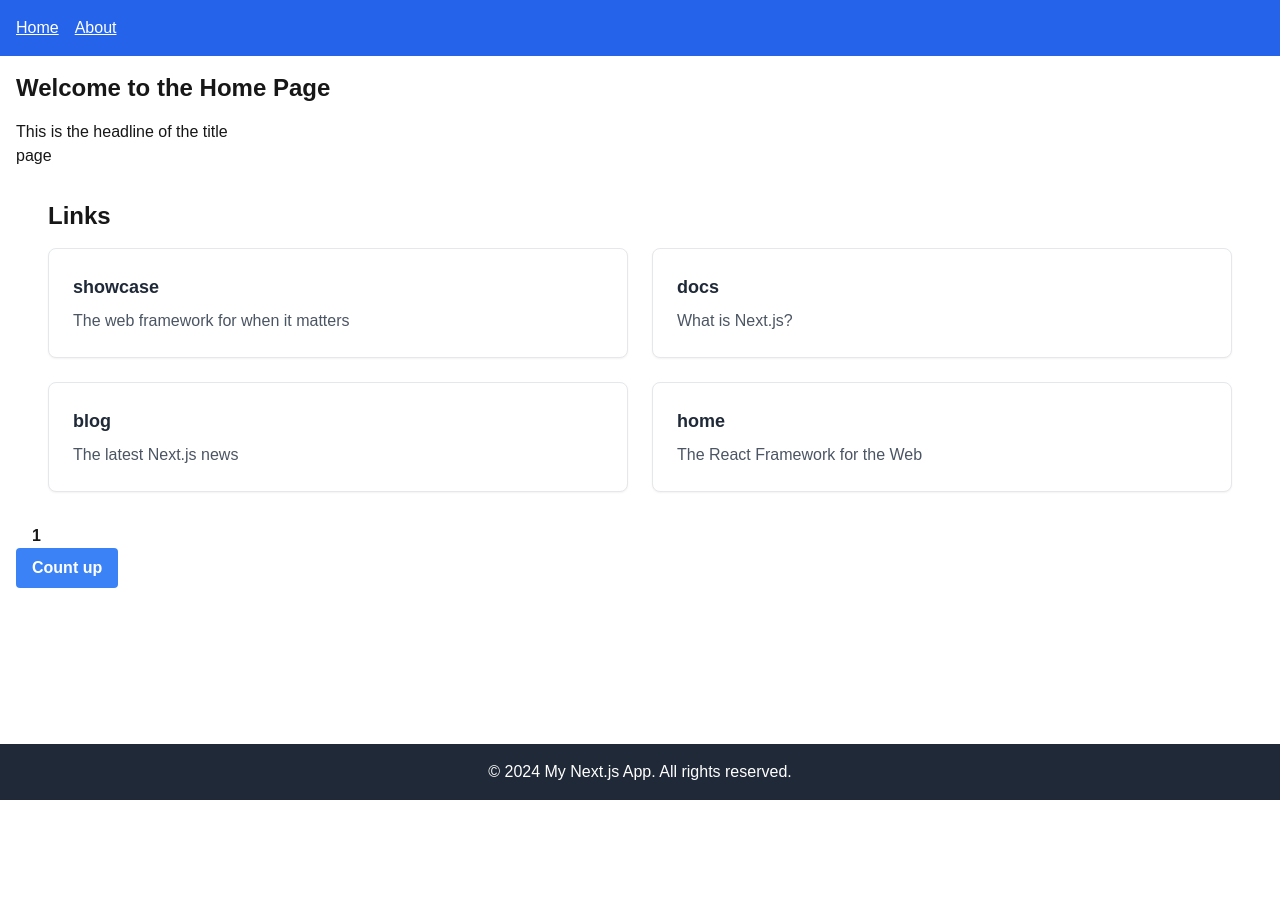
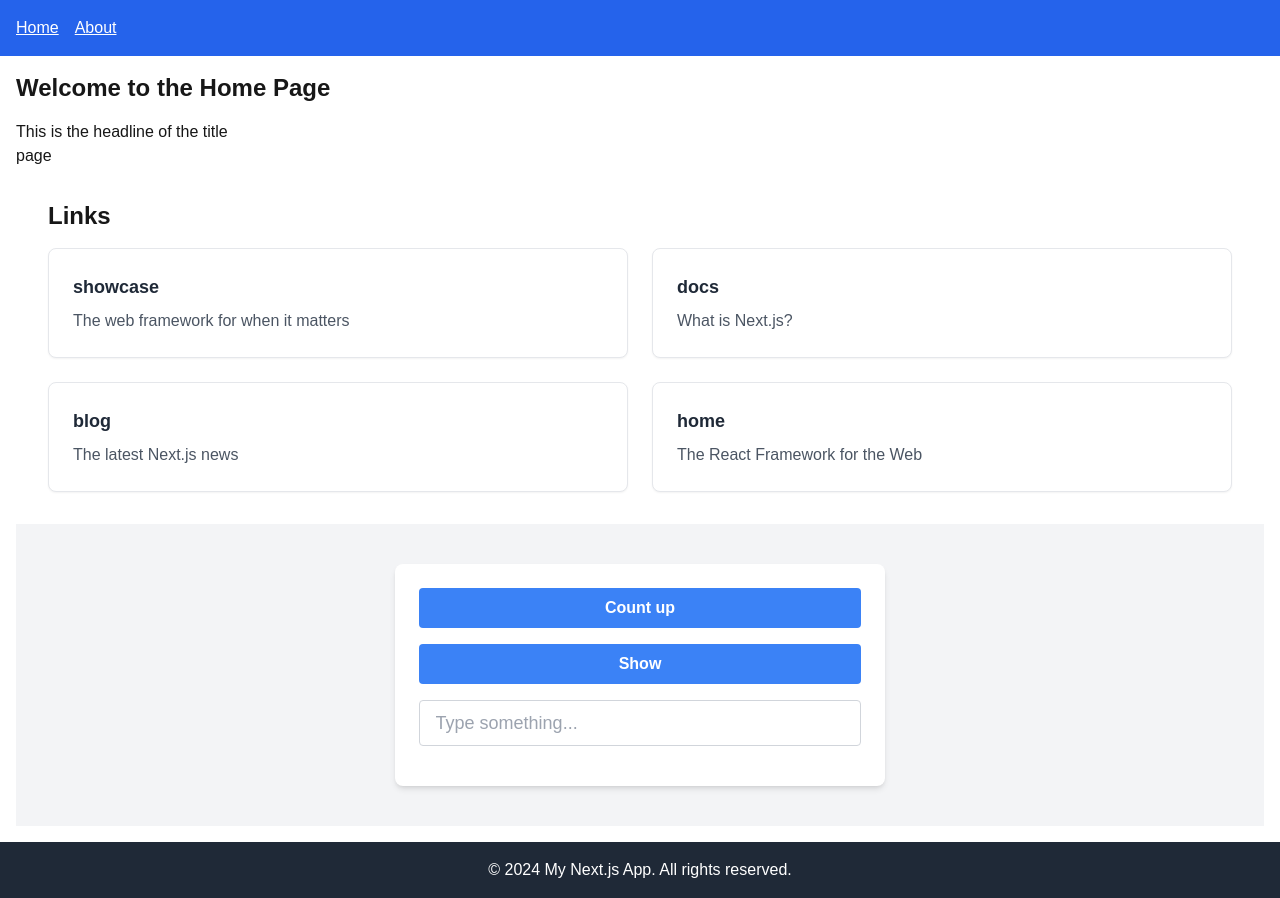
Before and after one commit to masaki0325/react-app, a Next.js app: page / in a window 1280 px wide. Before the commit the page ends 800 px from the top, so only its background shows below. Built offline with nearby package versions, Linux system fonts and the light colour scheme.

Commit message:
✨ ClientButtonコンポーネントに表示切替機能とテキスト入力機能を追加し、UIを改善しました。

```diff
--- a/src/components/ClientButton.tsx
+++ b/src/components/ClientButton.tsx
@@ -1,27 +1,51 @@
 'use client';
 
 import { useCallback, useEffect, useState } from 'react';
+import React from 'react';
 
 export default function ClientButton() {
   const [count, setCounter] = useState(1);
+  const [text, setText] = useState('');
+  const [isShow, setIsShow] = useState(false);
 
   useEffect(() => {
+    console.log('ClientButton mounted');
     return () => {};
-  }, []);
+  }, [count]);
 
   const handleClick = useCallback(() => {
     setCounter((counter) => counter + 1);
   }, []);
 
+  const handleDisplay = useCallback(() => {
+    setIsShow((isShow) => !isShow);
+  }, []);
+
   return (
-    <div>
-      <h2 className="font-bold px-4">{count}</h2>
-      <button
-        className="bg-blue-500 hover:bg-blue-700 text-white font-bold py-2 px-4 rounded"
-        onClick={handleClick}
-      >
-        Count up
-      </button>
+    <div className="flex items-center justify-center py-10 bg-gray-100">
+      <div className="bg-white shadow-md rounded-lg p-6 text-center w-auto">
+        {isShow ? <h2 className="font-bold text-2xl mb-4">{count}</h2> : null}
+        <button
+          className="bg-blue-500 hover:bg-blue-700 text-white font-bold py-2 px-4 rounded w-full"
+          onClick={handleClick}
+        >
+          Count up
+        </button>
+        <button
+          className="bg-blue-500 hover:bg-blue-700 text-white font-bold py-2 px-4 mt-4 rounded w-full"
+          onClick={handleDisplay}
+        >
+          {isShow ? 'Hide' : 'Show'}
+        </button>
+        <input
+          type="text"
+          value={text}
+          className="border border-gray-300 px-4 mt-4 py-2 text-lg focus:outline-none focus:ring-2 focus:ring-blue-400 w-full rounded mb-4"
+          placeholder="Type something..."
+          onChange={(e) => setText(e.target.value)}
+        />
+        <h2 className="text-2xl font-bold">{text}</h2>
+      </div>
     </div>
   );
 }
```
